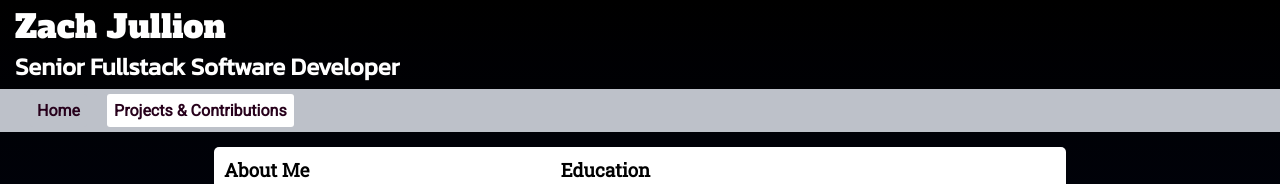
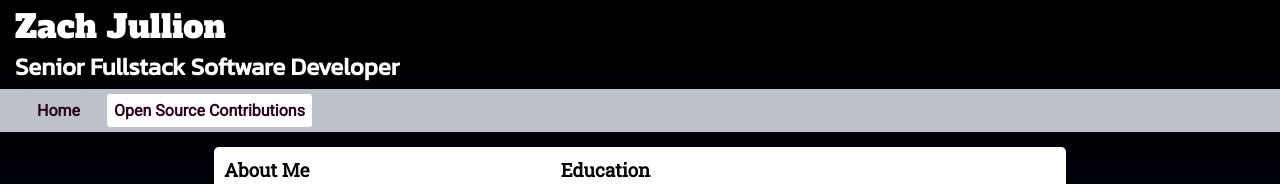
Before and after one commit to zjullion/zjullionca, a React app in the folder frontend/: page / in a window 1280 px wide. Shown: the top 184 px of the page. Built offline with nearby package versions, Linux system fonts and the light colour scheme.

Commit message:
Minor refactoring

```diff
--- /dev/null
+++ b/frontend/src/components/Contributions.tsx
@@ -0,0 +1,12 @@
+import { FunctionComponent } from 'react'
+import { FlexChild, FlexDiv, SafeLink, Title } from './base'
+
+export const Contributions: FunctionComponent = () => {
+  return (
+    <FlexDiv>
+      <FlexChild>
+        <Title></Title>
+      </FlexChild>
+    </FlexDiv>
+  )
+}
--- a/frontend/src/components/PageContainer.tsx
+++ b/frontend/src/components/PageContainer.tsx
@@ -1,5 +1,5 @@
 import { FunctionComponent } from 'react'
-import { Link, Outlet, useLocation } from 'react-router-dom'
+import { Link, LinkProps, Outlet, useLocation } from 'react-router-dom'
 import { styled } from 'styled-components'
 
 const COLOR_LIGHT_GREY = '#bdc1c9'
@@ -25,8 +25,10 @@ const LinkContainer = styled.div`
   gap: 20px;
 `
 
-const StyledBarLink = styled(Link)<{ isCurrentUrl: boolean }>`
-  background: ${(props) => (props.isCurrentUrl ? COLOR_LIGHT_GREY : 'white')};
+const useIsCurrentUrl = (props: LinkProps) => props?.to === useLocation()?.pathname
+
+const StyledBarLink = styled(Link)`
+  background: ${(props) => (useIsCurrentUrl(props) ? COLOR_LIGHT_GREY : 'white')};
   border-radius: 3px;
   padding: 7px;
   margin: 0;
@@ -38,7 +40,7 @@ const StyledBarLink = styled(Link)<{ isCurrentUrl: boolean }>`
     color: #00270c;
   }
   ${(props) => {
-    return props.isCurrentUrl
+    return useIsCurrentUrl(props)
       ? 'pointer-events: none;'
       : '&:hover { background: ${color(props.background).darken(0.1).hex()}; }'
   }}
@@ -88,19 +90,13 @@ const BottomBar = styled.div`
 `
 
 export const PageContainer: FunctionComponent = () => {
-  const { pathname } = useLocation()
-
   return (
     <>
       <MainTitle>Zach Jullion</MainTitle>
       <MainSubtitle>Senior Fullstack Software Developer</MainSubtitle>
       <LinkContainer>
-        <StyledBarLink isCurrentUrl={pathname === '/'} to="/">
-          Home
-        </StyledBarLink>
-        <StyledBarLink isCurrentUrl={pathname === '/projects'} to="/projects">
-          Projects & Contributions
-        </StyledBarLink>
+        <StyledBarLink to="/">Home</StyledBarLink>
+        <StyledBarLink to="/contributions">Open Source Contributions</StyledBarLink>
       </LinkContainer>
       <ContentContainer>
         <Outlet />
--- a/frontend/src/components/Projects.tsx
+++ /dev/null
@@ -1,16 +0,0 @@
-import { FunctionComponent } from 'react'
-import { SafeLink } from './base'
-
-export const Projects: FunctionComponent = () => {
-  return (
-    <>
-      My formal education conists of both a BSc Honors and a MSc from the University of Alberta. You
-      can take a look at my master&apos;s thesis{' '}
-      <SafeLink
-        content="here"
-        to="https://era.library.ualberta.ca/items/82a7eb86-455b-4938-8630-6c57e9398ae5"
-      />
-      .
-    </>
-  )
-}
--- a/frontend/src/index.tsx
+++ b/frontend/src/index.tsx
@@ -5,9 +5,9 @@ import { createRoot } from 'react-dom/client'
 import { BrowserRouter, Route, Routes } from 'react-router-dom'
 import { createGlobalStyle, StyleSheetManager } from 'styled-components'
 
+import { Contributions } from './components/Contributions'
 import { Home } from './components/Home'
 import { PageContainer } from './components/PageContainer'
-import { Projects } from './components/Projects'
 
 const componentsToTrack = [/PageContainer/, /Home/, /Projects/]
 
@@ -34,7 +34,7 @@ root.render(
         <Routes>
           <Route element={<PageContainer />} path="/">
             <Route element={<Home />} path="" />
-            <Route element={<Projects />} path="projects" />
+            <Route element={<Contributions />} path="contributions" />
           </Route>
         </Routes>
       </BrowserRouter>
```
